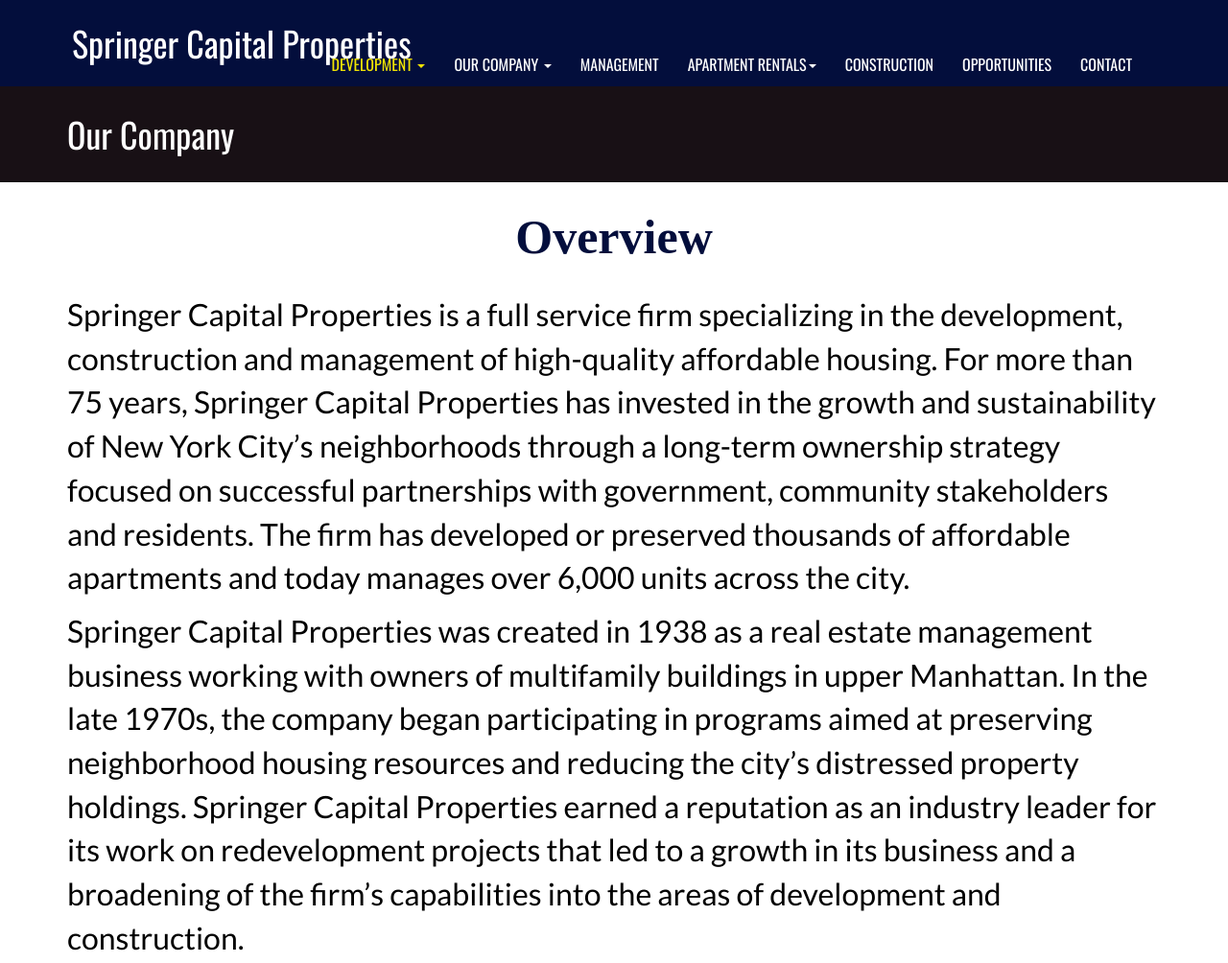
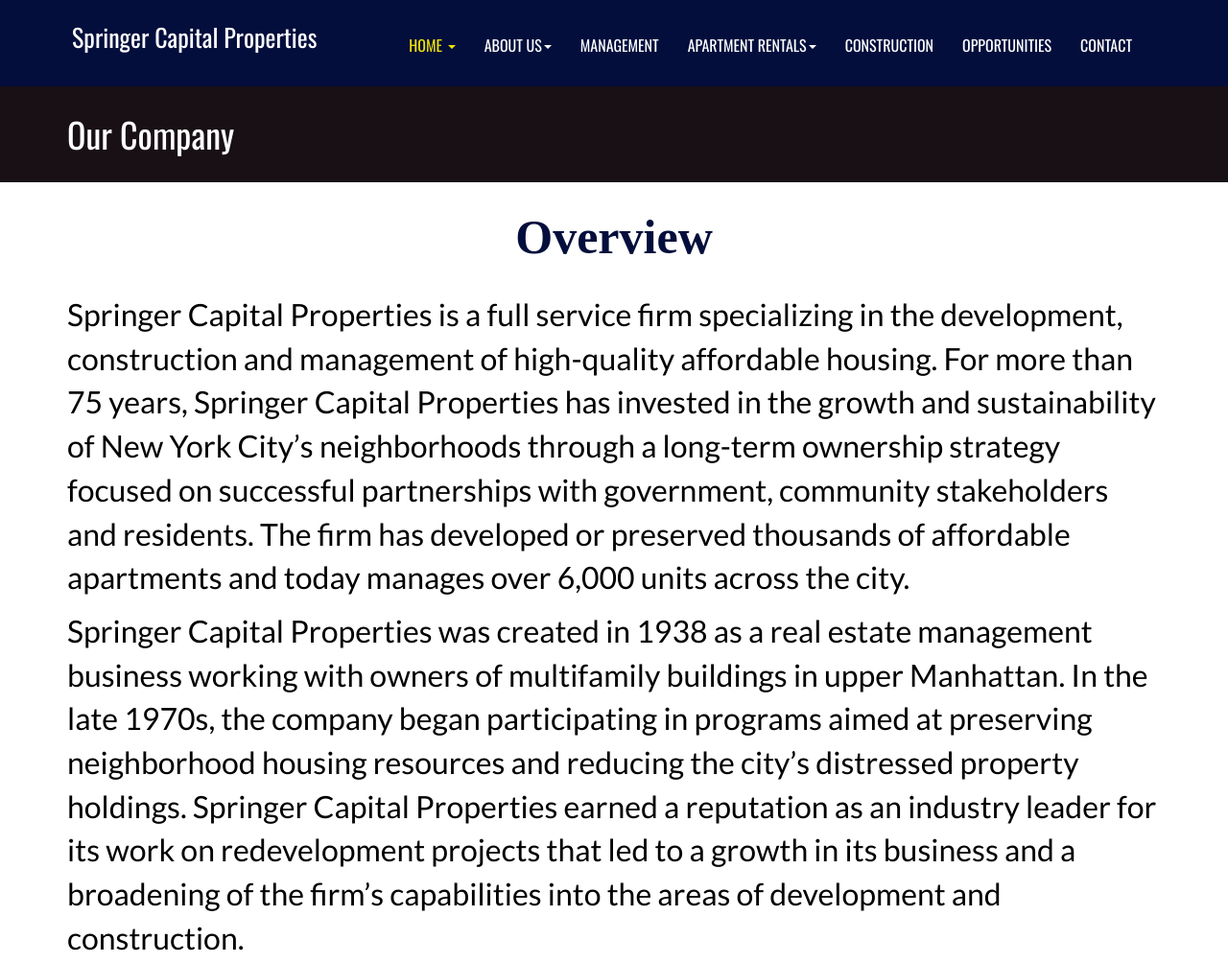
Before and after one commit to greentreegroup/Springer-properties, a plain HTML site: page about.html in a window 1280 px wide. Shown: the top 1004 px of the page at 96% size. Drawn offline with nearby package versions, Linux system fonts and the light colour scheme.

Commit message:
updated navbar; reverted <h1> font-size

```diff
--- a/about.html
+++ b/about.html
@@ -28,19 +28,19 @@
 
 <body>
 	<!-- Fixed navbar -->
-	<div class="navbar navbar-inverse" style="position:fixed; z-index:9999; top: 0; left: 0; right: 0; width: 100%;">
+    <div class="navbar navbar-inverse" style="position:fixed; z-index:9999; top: 0; left: 0; right: 0; width: 100%;">
 		<div class="container">
 			<div class="navbar-header">
 				<!-- Button for smallest screens -->
 				<button type="button" class="navbar-toggle" data-toggle="collapse" data-target=".navbar-collapse"><span class="icon-bar"></span><span class="icon-bar"></span><span class="icon-bar"></span></button>
 				<a class="navbar-brand" href="index.html">
-					<h1>Springer Capital Properties</h1></a> <!-- <img src="assets/images/logo.png" alt="Techro HTML5 template">-->
+					<h1 style="font-size: 26px;">Springer Capital Properties</h1></a> <!-- <img src="assets/images/logo.png" alt="Techro HTML5 template">-->
 			</div>
 			<div class="navbar-collapse collapse">
 				<ul class="nav navbar-nav pull-right mainNav">
 					<!-- <li class="active"><a href="index.html">Home</a></li> -->
 					<li class="dropdown active">
-						<a href="index.html" class="dropdown-toggle" data-toggle="dropdown" onclick="location.href=this.href; return false;">Development <b class="caret"></b></a>
+						<a href="index.html" class="dropdown-toggle" data-toggle="dropdown" onclick="location.href=this.href; return false;">Home <b class="caret"></b></a>
 						<ul class="dropdown-menu">
 							<li><a href="index.html#indexourmission">Overview</a></li>
 							<li><a href="index.html#indexservices">Recent Projects</a></li>
@@ -50,7 +50,7 @@
 
 
                     <li class="dropdown">
-						<a href="about.html" class="dropdown-toggle" data-toggle="dropdown" onclick="location.href=this.href; return false;">Our Company <b class="caret"></b></a>
+						<a href="about.html" class="dropdown-toggle" data-toggle="dropdown" onclick="location.href=this.href; return false;">About Us<b class="caret"></b></a>
 						<ul class="dropdown-menu">
 							<li><a href="about.html#whoweare">Overview</a></li>
 							<li><a href="about.html#whatwedo">Our Principals</a></li>
@@ -76,8 +76,6 @@
 
                     </li>
                     <li><a href=contaminatedland.html>Construction</a></li>
-
-
                     <li><a href="opportunities.html">Opportunities</a></li>
                     <li><a href="contactinfo.html">Contact</a></li>
 				</ul>
```
Also changed, not shown: contactinfo.html (+3 -4 lines), contaminatedland.html (+3 -5 lines), esgandrenewable.html (+3 -3 lines), index.html (+3 -3 lines), management.html (+3 -3 lines), opportunities.html (+3 -3 lines).
